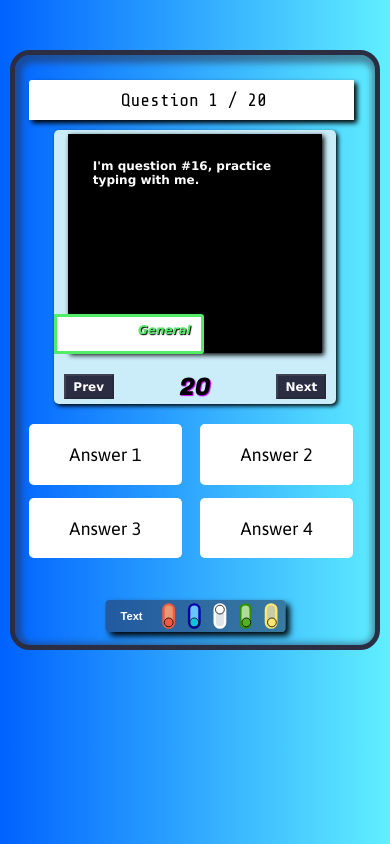
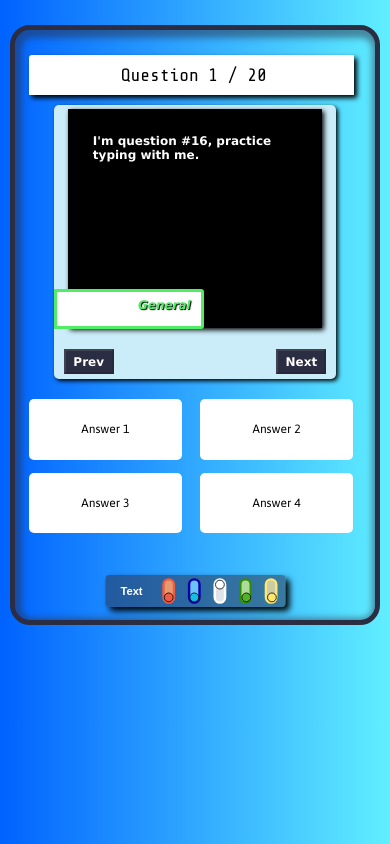
Before and after one commit to maximusDecimalusMeridius/my-quiz-game, a plain HTML site: page index.html in a window 390 px wide. Both pictures are taken after a click on the button "Start!". Drawn offline with Linux system fonts and the light colour scheme.

Commit message:
Cleaned up answer bubbles for responsiveness, hide sum of questions when the game starts.  All edge cases and bugs have been squashed, ready for beta.

```diff
--- a/assets/style/style.css
+++ b/assets/style/style.css
@@ -77,7 +77,7 @@ body {
 
 header {
     width: 100%;
-    height: 50px;
+    height: 25px;
 }
 
 /* Main CSS Section */
@@ -445,11 +445,12 @@ header {
     width: 95%;
     height: 95%;
     background-color: white;
+    text-align: center;
     display: flex;
     justify-content: center;
     align-items: center;
     font-family: ASAP, Calibrai, Arial, Helvetica, sans-serif;
-    font-size: 18px;
+    font-size: 16px;
     transition: all .6s cubic-bezier(0.22, 1, 0.36, 1);
     cursor: pointer;
 }
@@ -457,21 +458,25 @@ header {
 #answer-1 {
     grid-area: answer-1;
     border-radius: 5px 5px 0px 5px;
+    padding: 5px 15px 5px 5px;
 }
 
 #answer-2 {
     grid-area: answer-2;
     border-radius: 5px 5px 5px 0px;
+    padding: 5px 5px 5px 15px;
 }
 
 #answer-3 {
     grid-area: answer-3;
     border-radius: 5px 0px 5px 5px;
+    padding: 5px 15px 5px 5px;
 }
 
 #answer-4 {
     grid-area: answer-4;
     border-radius: 0px 5px 5px 5px;
+    padding: 5px 5px 5px 15px;
 }
 
 .answer-text {
@@ -599,5 +604,7 @@ footer {
 
     #answer-1, #answer-2, #answer-3, #answer-4 {
         border-radius: 5px 5px 5px 5px;
+        padding: 5px;
+        font-size: 12px;
     }
 }
--- a/script.js
+++ b/script.js
@@ -305,8 +305,9 @@ function clearAnswers() {
 // Hides question Selection, shows previous button and updates status of submit button
 function startQuiz(){
     questionSelectNode.setAttribute("style", "display: none");
-    prevButton.setAttribute("style", "display: block;")
-    submitButton.dataset.gameMode = "game"
+    sumNode.setAttribute("style", "display: none");
+    prevButton.setAttribute("style", "display: block;");
+    submitButton.dataset.gameMode = "game";
     submitButton.innerText = "Next";
 }
 
```
